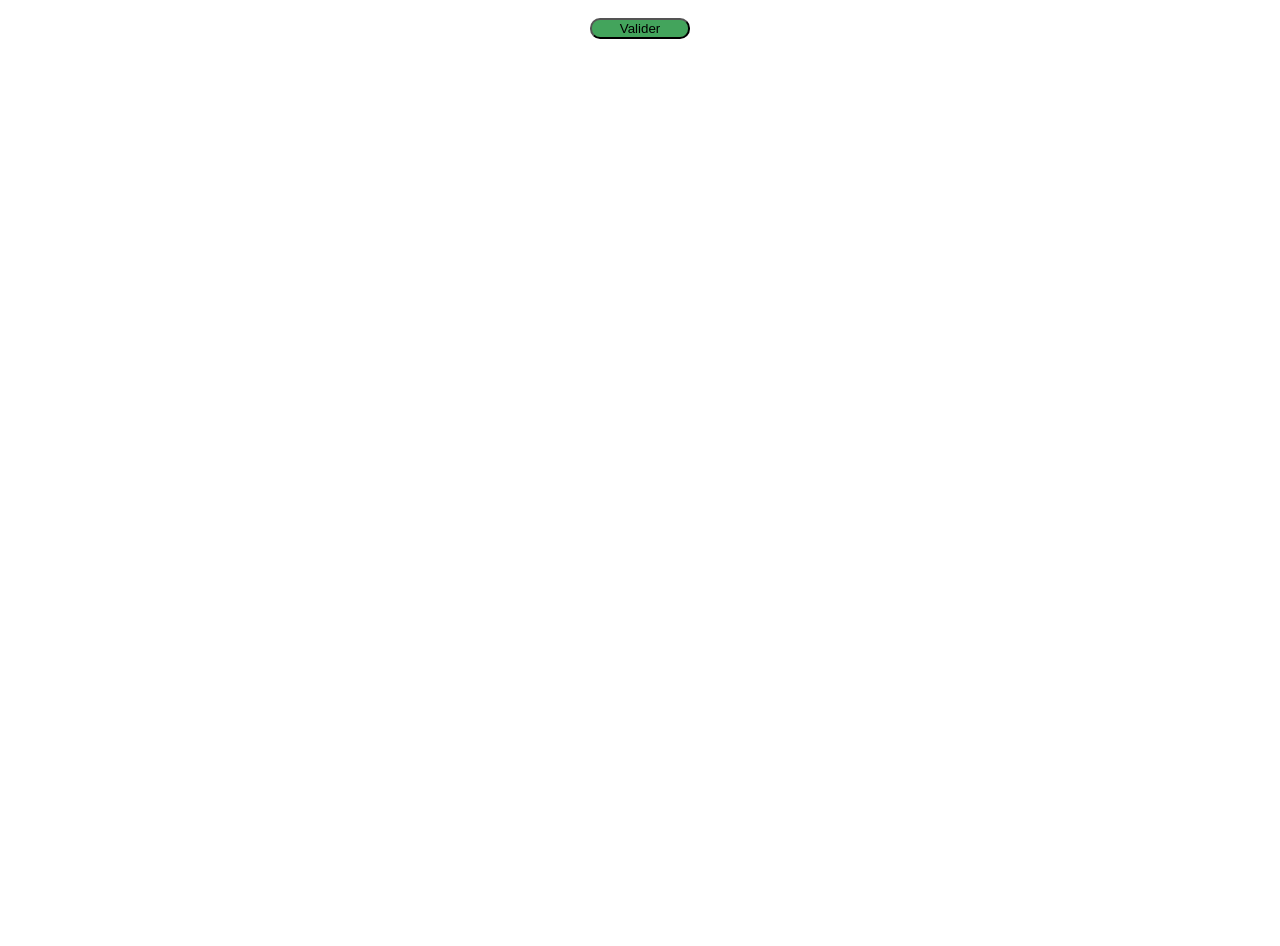
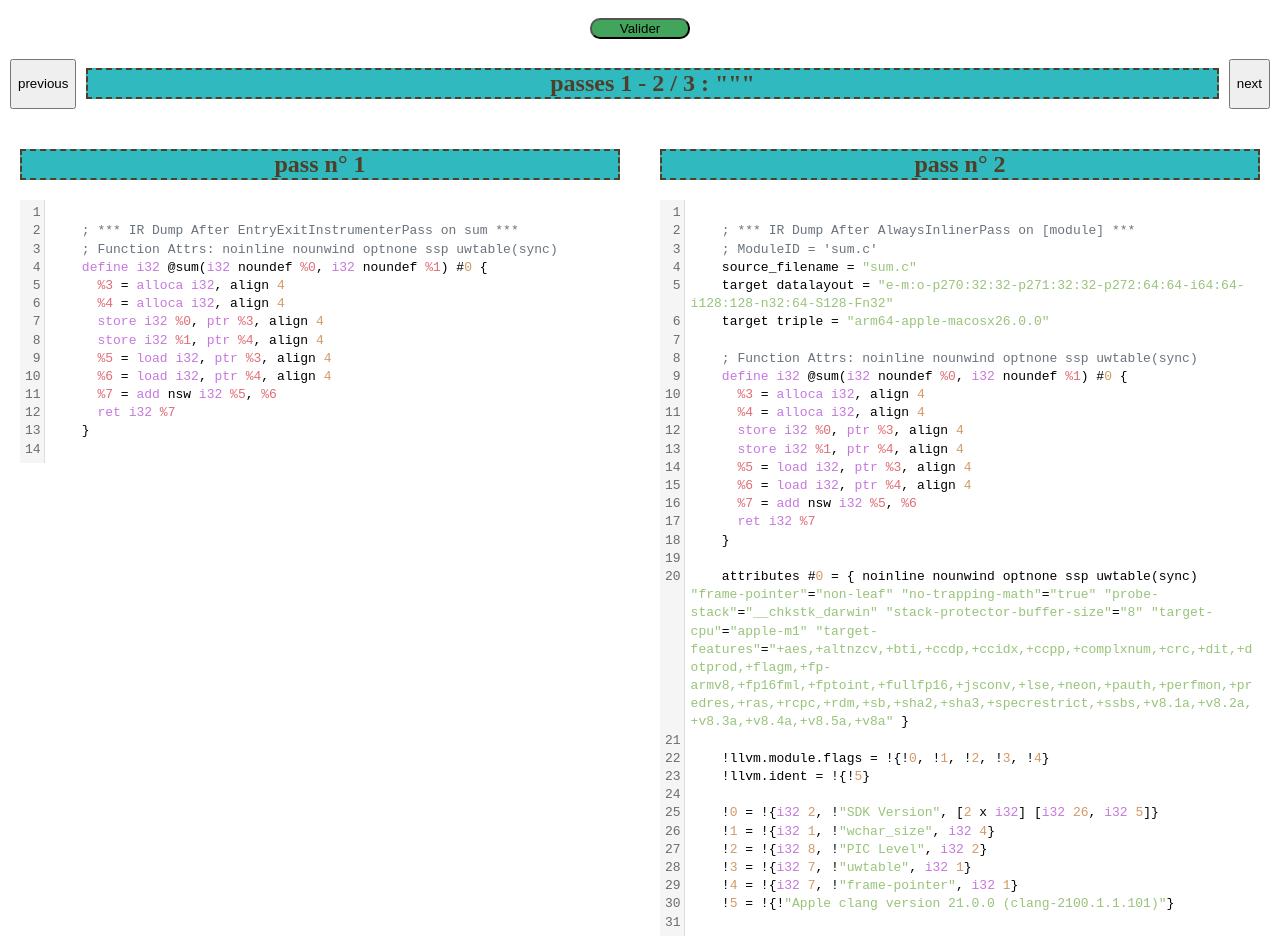
Before and after one commit to simeon-issanga/VerifCompil, a React (Vite) app in the folder site/: page / in a window 1280 px wide. Shown: the part 202-1148 px from the top of the page. Before the commit the page ends 800 px from the top, so only its background shows below. Built offline with nearby package versions, Linux system fonts and the light colour scheme.

Commit message:
ajout nouveaux editeurs pour les passes

```diff
--- a/site/src/App.css
+++ b/site/src/App.css
@@ -19,7 +19,6 @@ div.flex-container > div {
 
 .editor {
   margin: 10px 20px;
-
 }
 
 .btnValider {
@@ -30,6 +29,11 @@ div.flex-container > div {
   margin: 10px auto;
 }
 
+.btnNavigation {
+  display: block;
+  margin: 10px
+}
+
 .explications {
   background-color: antiquewhite;
 }
--- a/site/src/App.jsx
+++ b/site/src/App.jsx
@@ -1,4 +1,4 @@
-import { useRef, useState } from "react"
+import { useEffect, useRef, useState } from "react"
 import './App.css'
 import Editor from "./Editor"
 
@@ -21,10 +21,162 @@ export default function App() {
   const inputRef = useRef(null)   // view de l'éditeur source
   const outputRef = useRef(null)   // view de l'éditeur output
 
+  const previousPass = useRef(null);
+  const nextPass = useRef(null);
+
+
+
   const [codeC, setCodeC] = useState('') //TODO :simplifie la récupération du code entré TODO -> remplacer par une variable normale
   const [reponseIA,setReponseIA] = useState([["int main() {","printf(\"Hello, world!\\n\");","return 0;"],["Cette ligne déclare la fonction main et alloue de la mémoire pour une variable entière. La valeur 0 est stockée dans cette variable.","Cette ligne appelle la fonction printf pour afficher le message \"Hello, world!\\n\". La fonction printf est déclarée plus loin dans le code.","Cette ligne retourne la valeur 0 pour indiquer que le programme s'est terminé avec succès."], [["%1 = alloca i32, align 4","store i32 0, ptr %1, align 4"],["%2 = call i32 (ptr, ...) @printf(ptr noundef @.str)"],["ret i32 0"]]])
   const [explications, setExplications] = useState('');
 
+
+
+
+  const PASSESJSON = [
+    `
+    ; *** IR Dump After EntryExitInstrumenterPass on sum ***
+    ; Function Attrs: noinline nounwind optnone ssp uwtable(sync)
+    define i32 @sum(i32 noundef %0, i32 noundef %1) #0 {
+      %3 = alloca i32, align 4
+      %4 = alloca i32, align 4
+      store i32 %0, ptr %3, align 4
+      store i32 %1, ptr %4, align 4
+      %5 = load i32, ptr %3, align 4
+      %6 = load i32, ptr %4, align 4
+      %7 = add nsw i32 %5, %6
+      ret i32 %7
+    }
+    `,
+    `
+    ; *** IR Dump After AlwaysInlinerPass on [module] ***
+    ; ModuleID = 'sum.c'
+    source_filename = "sum.c"
+    target datalayout = "e-m:o-p270:32:32-p271:32:32-p272:64:64-i64:64-i128:128-n32:64-S128-Fn32"
+    target triple = "arm64-apple-macosx26.0.0"
+
+    ; Function Attrs: noinline nounwind optnone ssp uwtable(sync)
+    define i32 @sum(i32 noundef %0, i32 noundef %1) #0 {
+      %3 = alloca i32, align 4
+      %4 = alloca i32, align 4
+      store i32 %0, ptr %3, align 4
+      store i32 %1, ptr %4, align 4
+      %5 = load i32, ptr %3, align 4
+      %6 = load i32, ptr %4, align 4
+      %7 = add nsw i32 %5, %6
+      ret i32 %7
+    }
+
+    attributes #0 = { noinline nounwind optnone ssp uwtable(sync) "frame-pointer"="non-leaf" "no-trapping-math"="true" "probe-stack"="__chkstk_darwin" "stack-protector-buffer-size"="8" "target-cpu"="apple-m1" "target-features"="+aes,+altnzcv,+bti,+ccdp,+ccidx,+ccpp,+complxnum,+crc,+dit,+dotprod,+flagm,+fp-armv8,+fp16fml,+fptoint,+fullfp16,+jsconv,+lse,+neon,+pauth,+perfmon,+predres,+ras,+rcpc,+rdm,+sb,+sha2,+sha3,+specrestrict,+ssbs,+v8.1a,+v8.2a,+v8.3a,+v8.4a,+v8.5a,+v8a" }
+
+    !llvm.module.flags = !{!0, !1, !2, !3, !4}
+    !llvm.ident = !{!5}
+
+    !0 = !{i32 2, !"SDK Version", [2 x i32] [i32 26, i32 5]}
+    !1 = !{i32 1, !"wchar_size", i32 4}
+    !2 = !{i32 8, !"PIC Level", i32 2}
+    !3 = !{i32 7, !"uwtable", i32 1}
+    !4 = !{i32 7, !"frame-pointer", i32 1}
+    !5 = !{!"Apple clang version 21.0.0 (clang-2100.1.1.101)"}
+    `,
+    `
+    ; *** IR Dump After LowerMatrixIntrinsicsPass on sum ***
+    ; Function Attrs: noinline nounwind optnone ssp uwtable(sync)
+    define i32 @sum(i32 noundef %0, i32 noundef %1) #0 {
+      %3 = alloca i32, align 4
+      %4 = alloca i32, align 4
+      store i32 %0, ptr %3, align 4
+      store i32 %1, ptr %4, align 4
+      %5 = load i32, ptr %3, align 4
+      %6 = load i32, ptr %4, align 4
+      %7 = add nsw i32 %5, %6
+      ret i32 %7
+    }
+    `
+    ];
+  const DIFFPASSESJSON = [
+      `
+      --- passes/pass_db_01.ll        2026-05-28 15:17:37
+      +++ passes/pass_db_02.ll        2026-05-28 15:17:37
+      @@ -1,4 +1,9 @@
+      -; *** IR Dump After EntryExitInstrumenterPass on sum ***
+      +; *** IR Dump After AlwaysInlinerPass on [module] ***
+      +; ModuleID = 'sum.c'
+      +source_filename = "sum.c"
+      +target datalayout = "e-m:o-p270:32:32-p271:32:32-p272:64:64-i64:64-i128:128-n32:64-S128-Fn32"
+      +target triple = "arm64-apple-macosx26.0.0"
+      +
+      ; Function Attrs: noinline nounwind optnone ssp uwtable(sync)
+      define i32 @sum(i32 noundef %0, i32 noundef %1) #0 {
+        %3 = alloca i32, align 4
+      @@ -10,3 +15,15 @@
+        %7 = add nsw i32 %5, %6
+        ret i32 %7
+      }
+      +
+      +attributes #0 = { noinline nounwind optnone ssp uwtable(sync) "frame-pointer"="non-leaf" "no-trapping-math"="true" "probe-stack"="__chkstk_darwin" "stack-protector-buffer-size"="8" "target-cpu"="apple-m1" "target-features"="+aes,+altnzcv,+bti,+ccdp,+ccidx,+ccpp,+complxnum,+crc,+dit,+dotprod,+flagm,+fp-armv8,+fp16fml,+fptoint,+fullfp16,+jsconv,+lse,+neon,+pauth,+perfmon,+predres,+ras,+rcpc,+rdm,+sb,+sha2,+sha3,+specrestrict,+ssbs,+v8.1a,+v8.2a,+v8.3a,+v8.4a,+v8.5a,+v8a" }
+      +
+      +!llvm.module.flags = !{!0, !1, !2, !3, !4}
+      +!llvm.ident = !{!5}
+      +
+      +!0 = !{i32 2, !"SDK Version", [2 x i32] [i32 26, i32 5]}
+      +!1 = !{i32 1, !"wchar_size", i32 4}
+      +!2 = !{i32 8, !"PIC Level", i32 2}
+      +!3 = !{i32 7, !"uwtable", i32 1}
+      +!4 = !{i32 7, !"frame-pointer", i32 1}
+      +!5 = !{!"Apple clang version 21.0.0 (clang-2100.1.1.101)"}
+      `,
+      `
+      --- passes/pass_db_02.ll        2026-05-28 15:17:37
+      +++ passes/pass_db_03.ll        2026-05-28 15:17:37
+      @@ -1,9 +1,4 @@
+      -; *** IR Dump After AlwaysInlinerPass on [module] ***
+      -; ModuleID = 'sum.c'
+      -source_filename = "sum.c"
+      -target datalayout = "e-m:o-p270:32:32-p271:32:32-p272:64:64-i64:64-i128:128-n32:64-S128-Fn32"
+      -target triple = "arm64-apple-macosx26.0.0"
+      -
+      +; *** IR Dump After LowerMatrixIntrinsicsPass on sum ***
+      ; Function Attrs: noinline nounwind optnone ssp uwtable(sync)
+      define i32 @sum(i32 noundef %0, i32 noundef %1) #0 {
+        %3 = alloca i32, align 4
+      @@ -15,15 +10,3 @@
+        %7 = add nsw i32 %5, %6
+        ret i32 %7
+      }
+      -
+      -attributes #0 = { noinline nounwind optnone ssp uwtable(sync) "frame-pointer"="non-leaf" "no-trapping-math"="true" "probe-stack"="__chkstk_darwin" "stack-protector-buffer-size"="8" "target-cpu"="apple-m1" "target-features"="+aes,+altnzcv,+bti,+ccdp,+ccidx,+ccpp,+complxnum,+crc,+dit,+dotprod,+flagm,+fp-armv8,+fp16fml,+fptoint,+fullfp16,+jsconv,+lse,+neon,+pauth,+perfmon,+predres,+ras,+rcpc,+rdm,+sb,+sha2,+sha3,+specrestrict,+ssbs,+v8.1a,+v8.2a,+v8.3a,+v8.4a,+v8.5a,+v8a" }
+      -
+      -!llvm.module.flags = !{!0, !1, !2, !3, !4}
+      -!llvm.ident = !{!5}
+      -
+      -!0 = !{i32 2, !"SDK Version", [2 x i32] [i32 26, i32 5]}
+      -!1 = !{i32 1, !"wchar_size", i32 4}
+      -!2 = !{i32 8, !"PIC Level", i32 2}
+      -!3 = !{i32 7, !"uwtable", i32 1}
+      -!4 = !{i32 7, !"frame-pointer", i32 1}
+      -!5 = !{!"Apple clang version 21.0.0 (clang-2100.1.1.101)"}
+      `
+    ]
+  const [currentPass, setCurrentPass] = useState(0);
+
+  //met à jour l'affichage lors de l'appuie sur les flèches.
+  useEffect(()=>{
+      previousPass.current.dispatch({
+        changes: {
+          from: 0,
+          to: previousPass.current.state.doc.length,
+          insert: PASSESJSON[currentPass] ?? "",
+        }
+      });
+      nextPass.current.dispatch({
+        changes: {
+          from: 0,
+          to: nextPass.current.state.doc.length,
+          insert: PASSESJSON[currentPass+1] ?? "",
+        }
+      });
+    }, [currentPass]);
 
   function handleTemp(){
     const codeC = inputRef.current.state.doc.toString()
@@ -51,8 +203,6 @@ export default function App() {
       h = (h + 30) % 360;
     }
     code = code.slice(0,-2); //supprime le dernier \n
-
-    console.log(tabNumLignesCodeC);
 
     outputRef.current.dispatch({
       changes: {
@@ -90,6 +240,13 @@ export default function App() {
     })
   }
 
+  function handleNavigation(direction){
+    setCurrentPass(direction === "next" ? (currentPass == PASSESJSON.length-2 ? PASSESJSON.length-2 : currentPass+1 ) : (currentPass == 0 ? 0 : currentPass-1));
+
+  }
+
+
+
   const inputExtensions = [
     history(),
     keymap.of([...defaultKeymap, ...historyKeymap]),
@@ -97,6 +254,7 @@ export default function App() {
     cpp(),
     inputHighlighterCompartment.of([]),
     lineClickHandler,
+    EditorView.lineWrapping
   ]
   const outputExtensions = [
     lineNumbers(),
@@ -105,7 +263,17 @@ export default function App() {
     irLanguage,
     syntaxHighlighting(irHighlight),
     EditorState.readOnly.of(true),
+    EditorView.lineWrapping,
   ]
+
+  const passesExtensions = [
+    lineNumbers(),
+    irLanguage,
+    syntaxHighlighting(irHighlight),
+    EditorState.readOnly.of(true),
+    EditorView.lineWrapping,
+  ]
+
 
   return (
     <>
@@ -114,12 +282,12 @@ export default function App() {
           editorRef={inputRef}
           doc={"int main() {\n    printf(\"Hello, world!\\n\");\n    return 0;\n}"}
           extensions={inputExtensions}
-          langage="C"
+          langage="code en C"
         />
         <Editor
           editorRef={outputRef}
           extensions={outputExtensions}
-          langage="IR"
+          langage="code en IR"
         />
       </div>
       <div>
@@ -128,6 +296,24 @@ export default function App() {
 
       <div className="explications">{explications}</div>
 
+      <div className="flex-container">
+        <button className="btnNavigation" onClick={() => handleNavigation("previous")}>previous</button>
+        <div><h2>passes {`${currentPass+1} - ${currentPass+2} / ${PASSESJSON.length} : """ `}</h2></div>
+        <button className="btnNavigation" onClick={() => handleNavigation("next")}>next</button>
+      </div>
+      <div className="flex-container">
+        <Editor
+          editorRef={previousPass}
+          extensions={passesExtensions}
+          langage={`pass n° ${currentPass+1}`}
+        />
+        <Editor
+          editorRef={nextPass}
+          extensions={passesExtensions}
+          langage={`pass n° ${currentPass+2}`}
+        />
+      </div>
+
     </>
   )
 }
--- a/site/src/Editor.jsx
+++ b/site/src/Editor.jsx
@@ -32,7 +32,7 @@ export default function Editor({ editorRef, doc="",extensions, langage }) {
 
     return(
         <div className="editor">
-            <h2>code en {langage}</h2>
+            <h2>{langage}</h2>
             <div ref={containerRef} />
         </div>
     )
```
